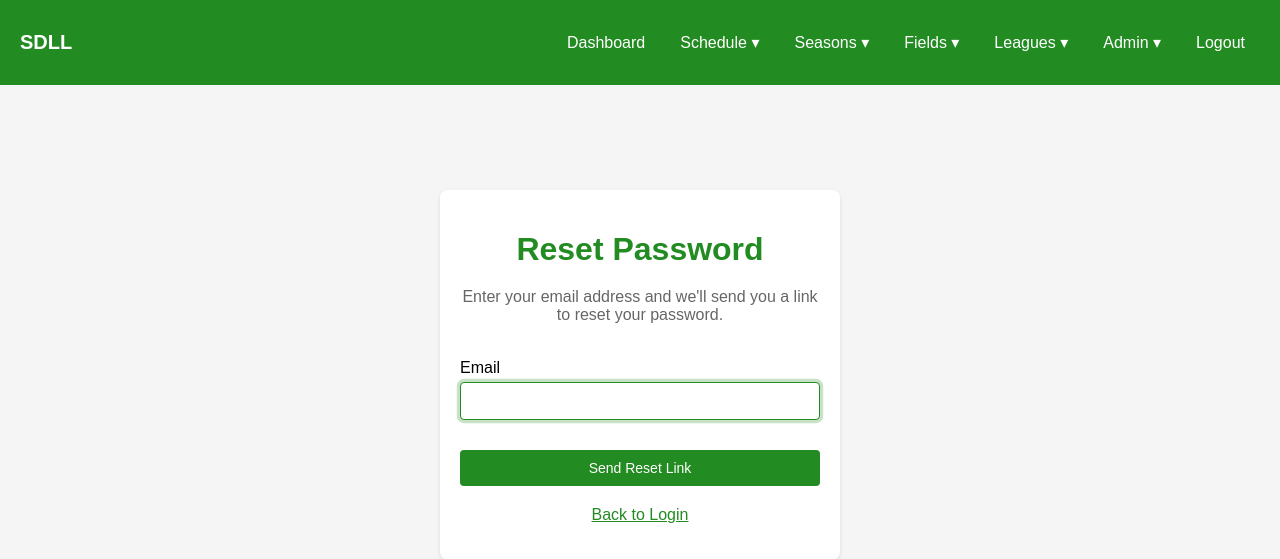
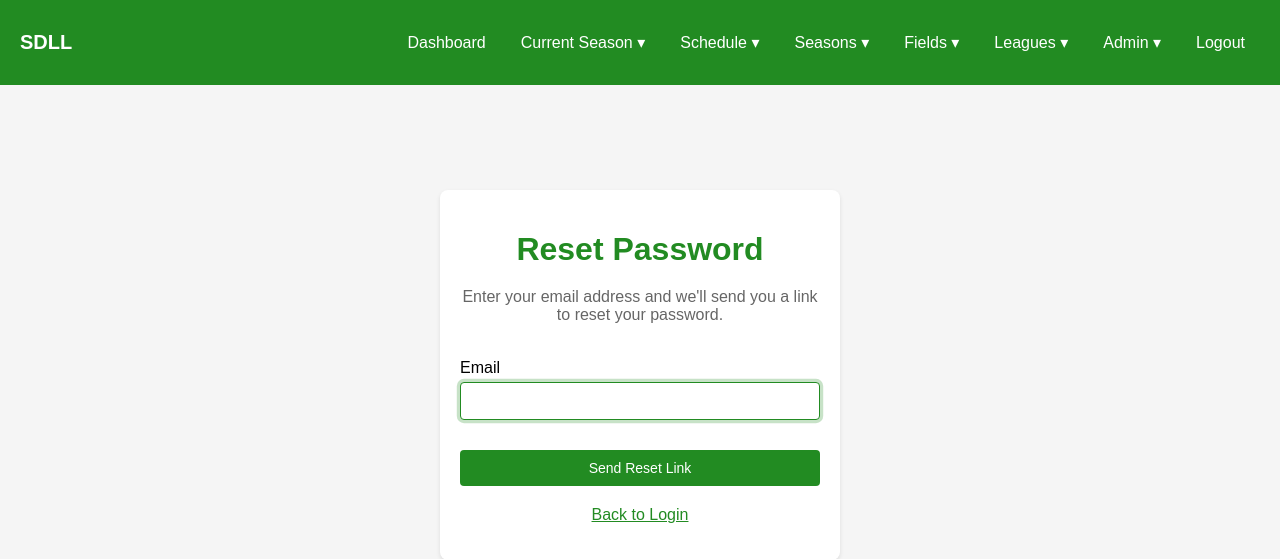
Before and after one commit to zcapozzi/SDLLApp, a Flask app: page /auth/forgot-password in a window 1280 px wide. Shown: the top 559 px of the page. Run offline with Flask 3, Linux system fonts and the light colour scheme; a user stored in the database is signed in; data comes from the database, SQL or seed files in the repository; parts of the project's set-up code (start-up, migrations or seed data) failed here and were passed over; some libraries are stand-ins or nearby versions.

Commit message:
Add Current Season navigation dropdown menu
Adds a quick-access dropdown for schedule editors with links to all
season management features for the active season.

Co-Authored-By: Claude Opus 4.5 <noreply@anthropic.com>

```diff
--- a/app/templates/base.html
+++ b/app/templates/base.html
@@ -111,6 +111,32 @@
             <div class="nav-item">
                 <a href="{{ url_for('main.dashboard') }}" class="nav-link">Dashboard</a>
             </div>
+
+            {% if current_user.can_edit_schedule() and current_season_year %}
+            <div class="nav-item">
+                <a href="#" class="nav-link">Current Season ▾</a>
+                <div class="dropdown-menu">
+                    <div style="padding: 8px 20px; color: #666; font-size: 12px; border-bottom: 1px solid #eee;">
+                        {{ current_season_name }}
+                    </div>
+                    <a href="{{ url_for('seasons.view', year=current_season_year, is_spring=current_season_is_spring) }}">View Season</a>
+                    <a href="{{ url_for('seasons.manage_teams', year=current_season_year, is_spring=current_season_is_spring) }}">Manage Teams</a>
+                    <a href="{{ url_for('seasons.manage_leagues', year=current_season_year, is_spring=current_season_is_spring) }}">Manage Leagues</a>
+                    <div class="dropdown-divider"></div>
+                    <a href="{{ url_for('seasons.schedule_settings', year=current_season_year, is_spring=current_season_is_spring) }}">Schedule Settings</a>
+                    <a href="{{ url_for('seasons.blackout_dates', year=current_season_year, is_spring=current_season_is_spring) }}">Blackout Dates</a>
+                    <a href="{{ url_for('fields.manage_allocations', year=current_season_year, is_spring=current_season_is_spring) }}">Field Allocations</a>
+                    <div class="dropdown-divider"></div>
+                    <a href="{{ url_for('scheduler.index', year=current_season_year, is_spring=current_season_is_spring) }}">Generate Schedule</a>
+                    <a href="{{ url_for('scheduler.review', year=current_season_year, is_spring=current_season_is_spring) }}">Review Proposal</a>
+                    <div class="dropdown-divider"></div>
+                    <a href="{{ url_for('seasons.manage_leagues', year=current_season_year, is_spring=current_season_is_spring) }}">Playoffs</a>
+                    {% if current_user.is_admin() %}
+                    <a href="{{ url_for('seasons.reset', year=current_season_year, is_spring=current_season_is_spring) }}" style="color: #c33;">Reset Season</a>
+                    {% endif %}
+                </div>
+            </div>
+            {% endif %}
 
             <div class="nav-item">
                 <a href="#" class="nav-link">Schedule ▾</a>
```
